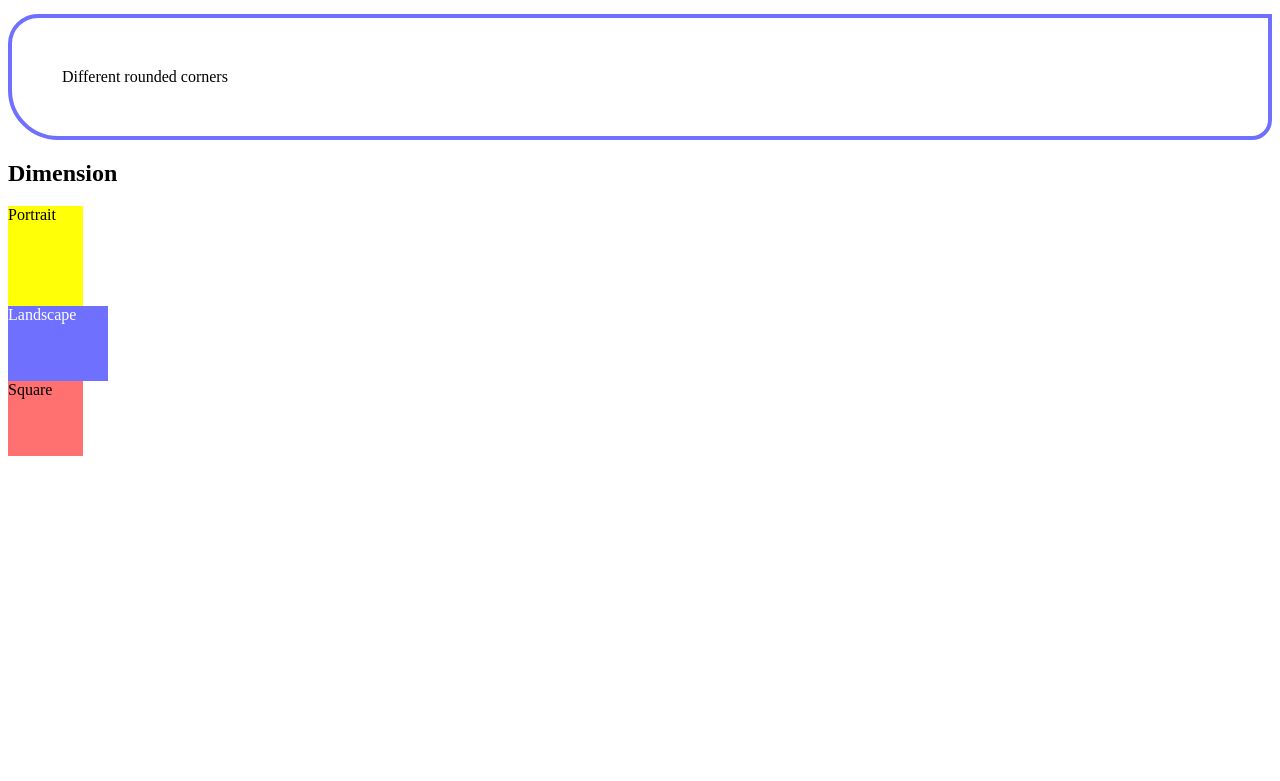
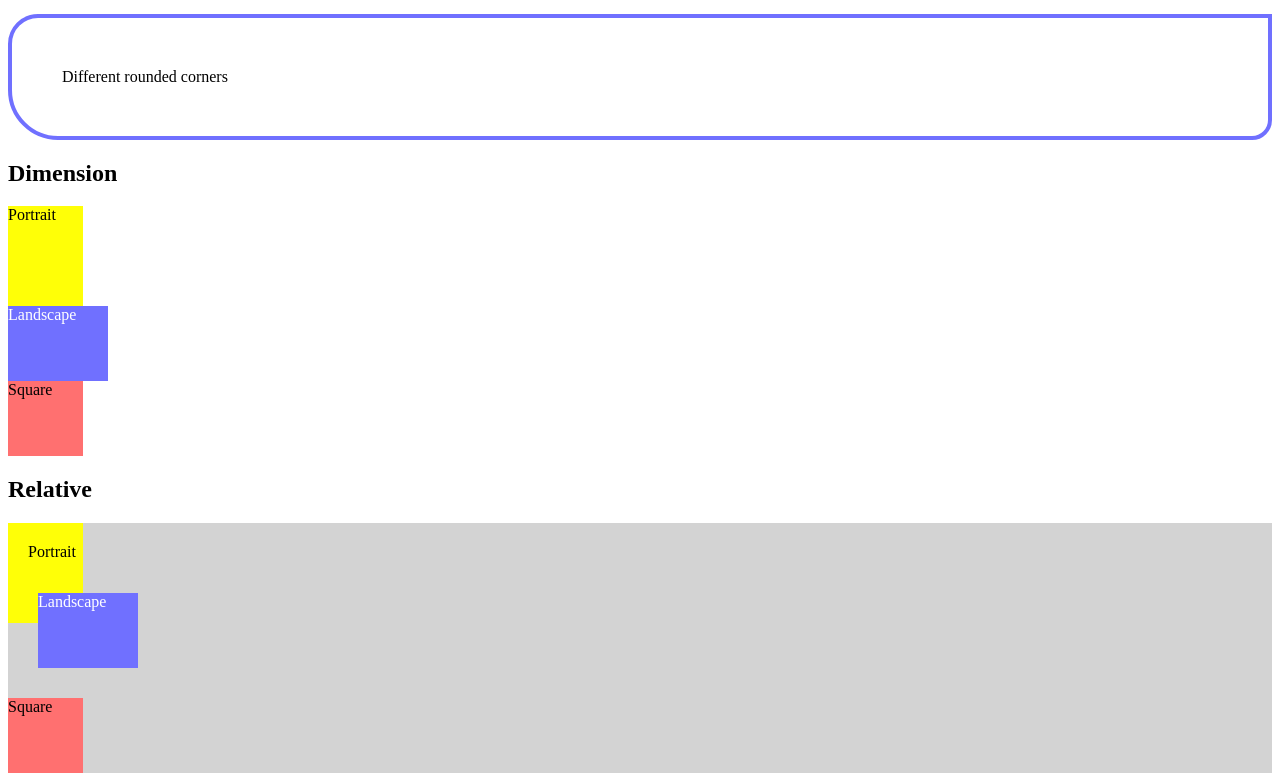
Before and after one commit to EthanLawyer/kanbas-react-web-app, a React (Create React App) app: page /#/Labs/Lab2 in a window 1280 px wide. Shown: the part 2524-3305 px from the top of the page. Before the commit the page ends 2988 px from the top, so only its background shows below. Built offline with nearby package versions, Linux system fonts and the light colour scheme.

Commit message:
Styling relative position

```diff
--- a/src/Labs/Lab2/index.css
+++ b/src/Labs/Lab2/index.css
@@ -116,3 +116,17 @@ p#wd-id-selector-2 {
    width: 75px;
    height: 75px;
 }
+
+.wd-pos-relative-nudge-up-right {
+   position: relative;
+   bottom: 30px;
+   left: 30px;
+}
+.wd-pos-relative-nudge-down-right {
+   position: relative;
+   top: 20px;
+   left: 20px;
+}
+.wd-pos-relative {
+   position: relative;
+}
--- a/src/Labs/Lab2/index.tsx
+++ b/src/Labs/Lab2/index.tsx
@@ -164,6 +164,22 @@ export default function Lab2() {
           </div>
         </div>
 
+        <div id="wd-css-position-relative">
+          <h2>Relative</h2>
+          <div className="wd-bg-color-gray">
+            <div className="wd-bg-color-yellow
+                            wd-dimension-portrait">
+              <div className="wd-pos-relative-nudge-down-right">
+                Portrait</div></div>
+            <div className="wd-pos-relative-nudge-up-right
+                wd-bg-color-blue wd-fg-color-white
+                wd-dimension-landscape">
+              Landscape</div>
+            <div className="wd-bg-color-red wd-dimension-square">
+              Square</div>
+          </div>
+        </div>
+
       </div>
     );
   }
```
